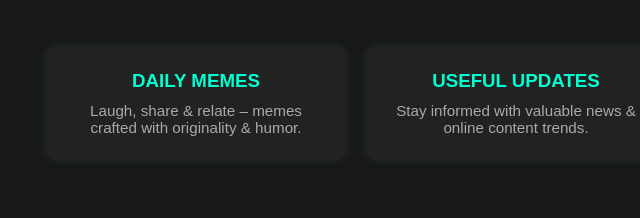
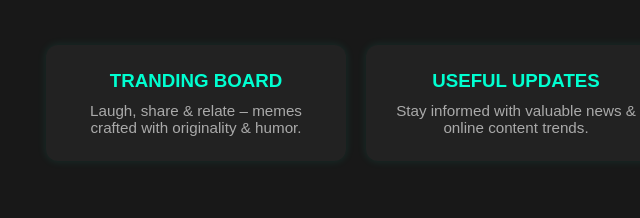
Before and after one commit to INFOBYBORA/Info-by-bora, a plain HTML site: page index.html in a window 1280 px wide. Shown: the part 913-1131 px from the top of the page, 124-764 px from the left. Drawn offline with Linux system fonts and the light colour scheme.

Commit message:
Update index.html

```diff
--- a/index.html
+++ b/index.html
@@ -31,7 +31,7 @@
 
   <section class="features">
     <div class="feature-box">
-      <h3>Daily Memes</h3>
+      <h3>Tranding Board</h3>
       <p>Laugh, share & relate – memes crafted with originality & humor.</p>
     </div>
     <div class="feature-box">
```
